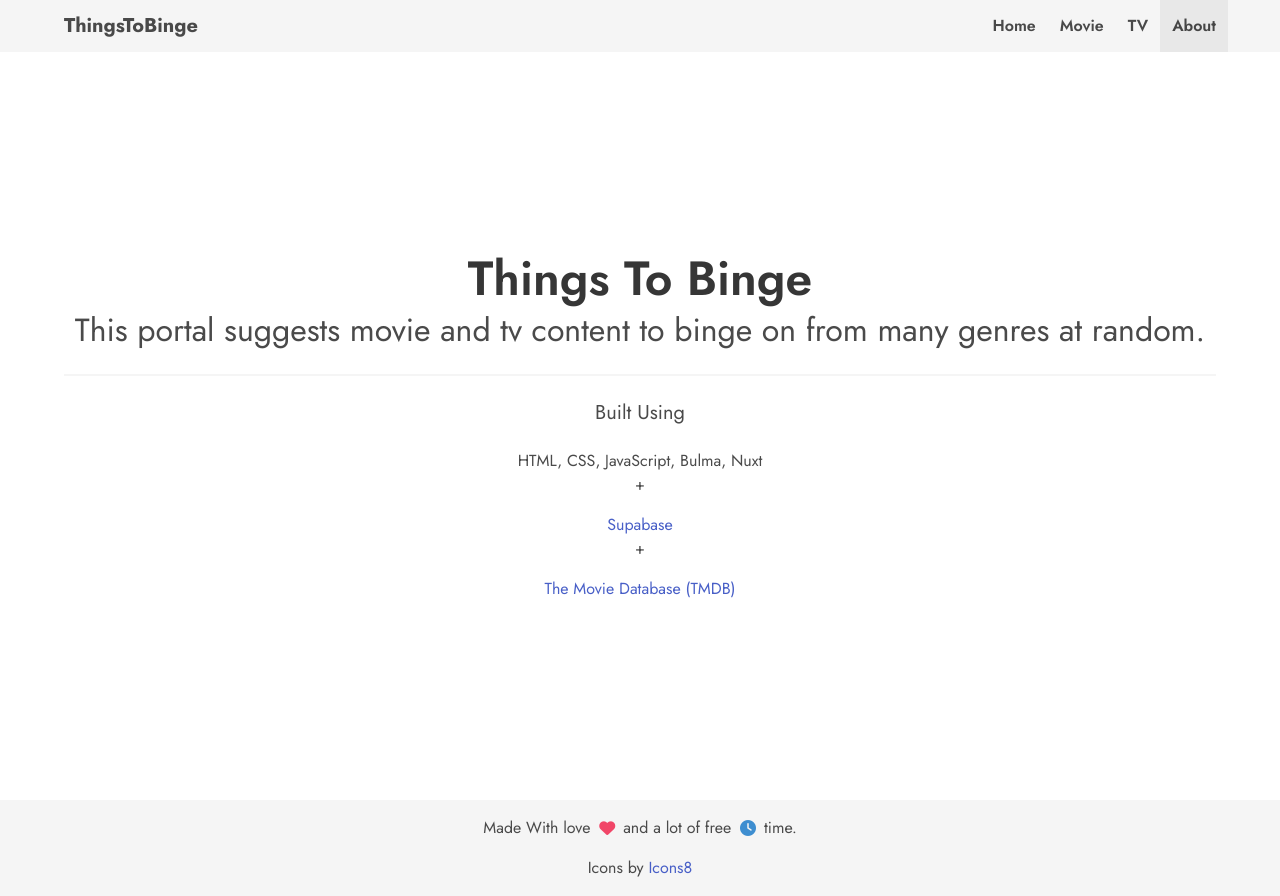
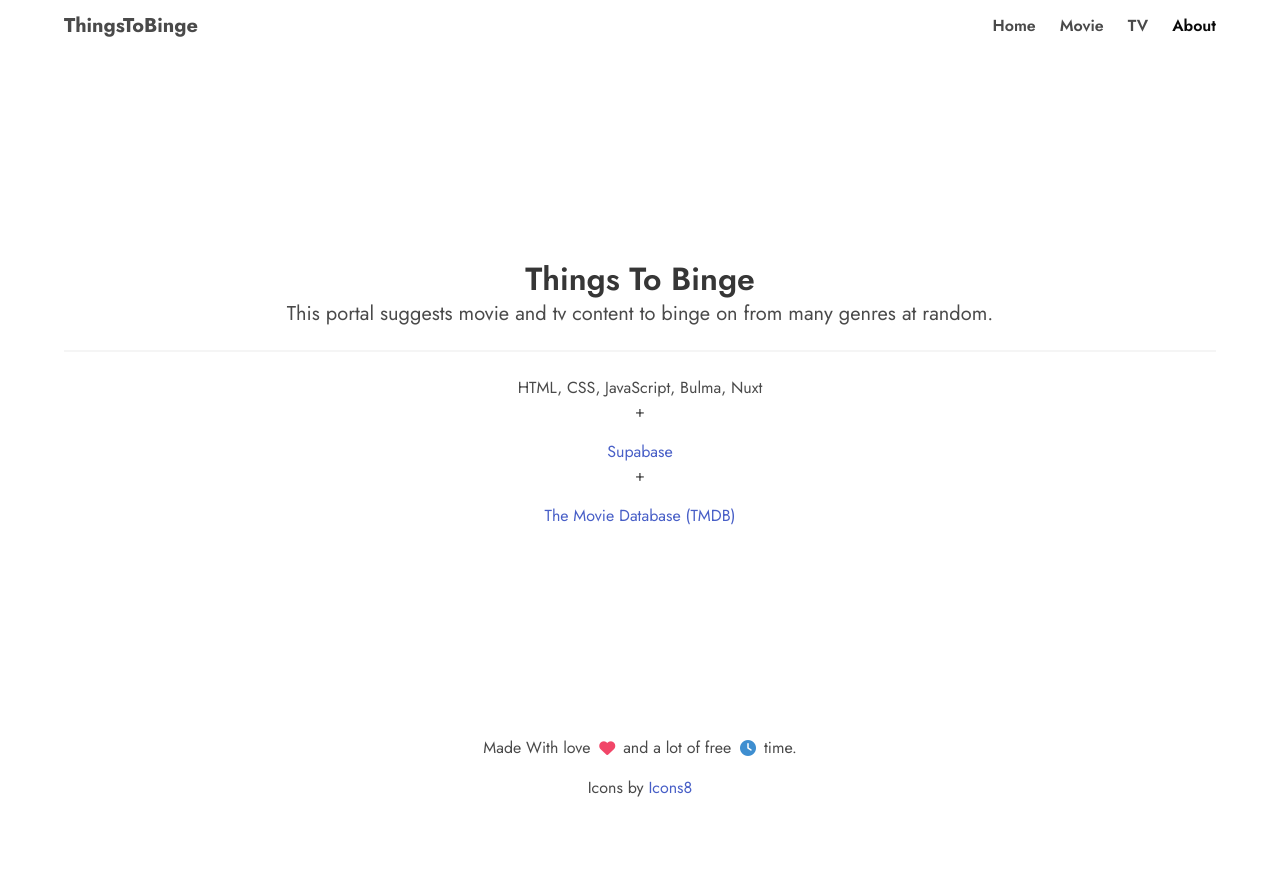
Before and after one commit to RatanShreshtha/ThingsToBinge, a Nuxt app: page /about in a window 1280 px wide. After the commit the page ends 800 px from the top, so only its background shows below. Built offline with nearby package versions, Linux system fonts and the light colour scheme.

Commit message:
Update layout of the app

```diff
--- a/app.vue
+++ b/app.vue
@@ -1,5 +1,10 @@
 <template>
-  <AppNav />
-  <NuxtPage />
-  <AppFooter />
+  <main class="hero is-fullheight">
+    <!-- Hero head: will stick at the top -->
+    <AppHeader />
+    <!-- Hero content: will be in the middle -->
+    <NuxtPage />
+    <!-- Hero footer: will stick at the bottom -->
+    <AppFooter />
+  </main>
 </template>
--- a/components/AppFooter.vue
+++ b/components/AppFooter.vue
@@ -1,5 +1,5 @@
 <template>
-  <footer class="footer">
+  <footer class="hero-foot">
     <div class="content has-text-centered">
       <p>
         Made With love
--- /dev/null
+++ b/components/AppHeader.vue
@@ -0,0 +1,48 @@
+<script setup>
+const state = reactive({ isExpanded: false });
+
+const toggleNavbar = () => {
+  state.isExpanded = !state.isExpanded;
+};
+</script>
+
+<template>
+  <header class="hero-head">
+
+    <nav class="navbar" role="navigation" aria-label="main navigation">
+      <div class="container">
+        <div class="navbar-brand">
+          <NuxtLink class="navbar-item has-text-weight-bold" :to="{ name: 'index' }">
+            <span class="is-size-5 has-text-weight-bold"> ThingsToBinge </span>
+          </NuxtLink>
+
+          <a role="button" :class="{ 'navbar-burger': true, 'is-active': state.isExpanded }" aria-label="menu"
+            :aria-expanded="state.isExpanded" data-target="navbarBasic" @click="toggleNavbar()">
+            <span aria-hidden="true"></span>
+            <span aria-hidden="true"></span>
+            <span aria-hidden="true"></span>
+          </a>
+        </div>
+
+        <div id="navbarBasic" :class="{ 'navbar-menu': true, 'is-active': state.isExpanded }">
+          <div class="navbar-end">
+            <NuxtLink class="navbar-item has-text-weight-semibold" active-class="is-active" :to="{ name: 'index' }">
+              Home
+            </NuxtLink>
+            <NuxtLink class="navbar-item has-text-weight-semibold" active-class="is-active"
+              :to="{ name: 'genres-type', params: { type: 'movie' } }">
+              Movie
+            </NuxtLink>
+            <NuxtLink class="navbar-item has-text-weight-semibold" active-class="is-active"
+              :to="{ name: 'genres-type', params: { type: 'tv' } }">
+              TV
+            </NuxtLink>
+            <NuxtLink class="navbar-item has-text-weight-semibold" active-class="is-active" :to="{ name: 'about' }">
+              About
+            </NuxtLink>
+          </div>
+        </div>
+      </div>
+    </nav>
+  </header>
+</template>
--- a/components/AppNav.vue
+++ /dev/null
@@ -1,45 +0,0 @@
-<script setup>
-const state = reactive({ isExpanded: false });
-
-const toggleNavbar = () => {
-  state.isExpanded = !state.isExpanded;
-};
-</script>
-
-<template>
-  <nav class="navbar is-light" role="navigation" aria-label="main navigation">
-    <div class="container">
-      <div class="navbar-brand">
-        <NuxtLink class="navbar-item has-text-weight-bold" :to="{ name: 'index' }">
-          <span class="is-size-5 has-text-weight-bold"> ThingsToBinge </span>
-        </NuxtLink>
-
-        <a role="button" :class="{ 'navbar-burger': true, 'is-active': state.isExpanded }" aria-label="menu"
-          :aria-expanded="state.isExpanded" data-target="navbarBasic" @click="toggleNavbar()">
-          <span aria-hidden="true"></span>
-          <span aria-hidden="true"></span>
-          <span aria-hidden="true"></span>
-        </a>
-      </div>
-
-      <div id="navbarBasic" :class="{ 'navbar-menu': true, 'is-active': state.isExpanded }">
-        <div class="navbar-end">
-          <NuxtLink class="navbar-item has-text-weight-semibold" active-class="is-active" :to="{ name: 'index' }">
-            Home
-          </NuxtLink>
-          <NuxtLink class="navbar-item has-text-weight-semibold" active-class="is-active"
-            :to="{ name: 'genres-type', params: { type: 'movie' } }">
-            Movie
-          </NuxtLink>
-          <NuxtLink class="navbar-item has-text-weight-semibold" active-class="is-active"
-            :to="{ name: 'genres-type', params: { type: 'tv' } }">
-            TV
-          </NuxtLink>
-          <NuxtLink class="navbar-item has-text-weight-semibold" active-class="is-active" :to="{ name: 'about' }">
-            About
-          </NuxtLink>
-        </div>
-      </div>
-    </div>
-  </nav>
-</template>
--- a/pages/about.vue
+++ b/pages/about.vue
@@ -1,17 +1,13 @@
 <template>
-  <section class="hero is-fullheight-with-navbar">
-    <div class="hero-body">
+  <section class="hero-body">
     <div class="container has-text-centered">
-        <h1 class="title is-1">
+      <h1 class="title">
         Things To Binge
       </h1>
-        <p class="subtitle is-3">
+      <p class="subtitle">
         This portal suggests movie and tv content to binge on from many genres at random.
       </p>
       <hr>
-        <p class="subtitle">
-          Built Using
-        </p>
 
       <div class="content">
         <p>
@@ -23,6 +19,5 @@
         </p>
       </div>
     </div>
-    </div>
   </section>
 </template>
--- a/pages/content/[genre]/[type].vue
+++ b/pages/content/[genre]/[type].vue
@@ -20,18 +20,16 @@ const { data: content } = await useFetch(`/api/content/${genreId}/${contentType}
 </script>
 
 <template>
-  <section class="hero is-fullheight-with-navbar">
-    <div class="hero-body">
+  <section class="hero-body">
     <div class="container has-text-centered">
-        <h1 class="title is-1">
+      <h1 class="title">
         {{ genreName }} {{ contentType }}
       </h1>
-        <p class="subtitle is-3">
+      <p class="subtitle">
         This is our suggestion for {{ genreName.toLocaleLowerCase() }} {{ contentType }} to binge on.
       </p>
       <hr>
       <ContentDetailsCard :content="content" />
     </div>
-    </div>
   </section>
 </template>
--- a/pages/genres/[type].vue
+++ b/pages/genres/[type].vue
@@ -24,24 +24,20 @@ if (process.client) {
 </script>
 
 <template>
-  <section class="hero is-fullheight-with-navbar">
-    <div class="hero-body">
+  <section class="hero-body">
     <div class="container has-text-centered">
-        <h1 class="title is-1">
+      <h1 class="title">
         {{ type }} genres
       </h1>
-        <p class="subtitle is-3">
+      <p class="subtitle">
         Lets keep you entertained by suggesting {{ type }} content to binge on from folowing genres at random.
       </p>
       <hr>
-        <p class="subtitle">
-          Pick from any of the following genres
-        </p>
 
       <div class="columns is-multiline">
-          <div class="column is-half-tablet is-one-third-desktop is-one-quarter-widescreen is-one-fifth-fullhd" v-for="genre in data">
+        <div class="column is-half-tablet is-one-third-desktop is-one-quarter-widescreen is-one-fifth-fullhd"
+          v-for="genre in data">
           <GenreCard :type="type" :genre="genre" />
-          </div>
         </div>
       </div>
     </div>
--- a/pages/index.vue
+++ b/pages/index.vue
@@ -1,18 +1,14 @@
 <template>
-  <section class="hero is-fullheight-with-navbar">
-    <div class="hero-body">
+  <section class="hero-body">
     <div class="container has-text-centered">
 
-        <h1 class="title is-1">
+      <h1 class="title">
         Things To Binge
       </h1>
-        <p class="subtitle is-3">
+      <p class="subtitle">
         Lets keep you entertained by suggesting movie and tv content to binge on from many genres at random.
       </p>
       <hr>
-        <p class="subtitle">
-          For suggestions just click on movie or series.
-        </p>
 
       <div class="columns is-variable is-8 is-centered">
         <div class="column is-one-third">
@@ -65,6 +61,5 @@
         </div>
       </div>
     </div>
-    </div>
   </section>
 </template>
```
Also changed, not shown: error.vue (+7 -12 lines). Lines whose indentation alone changed are shown as unchanged.
